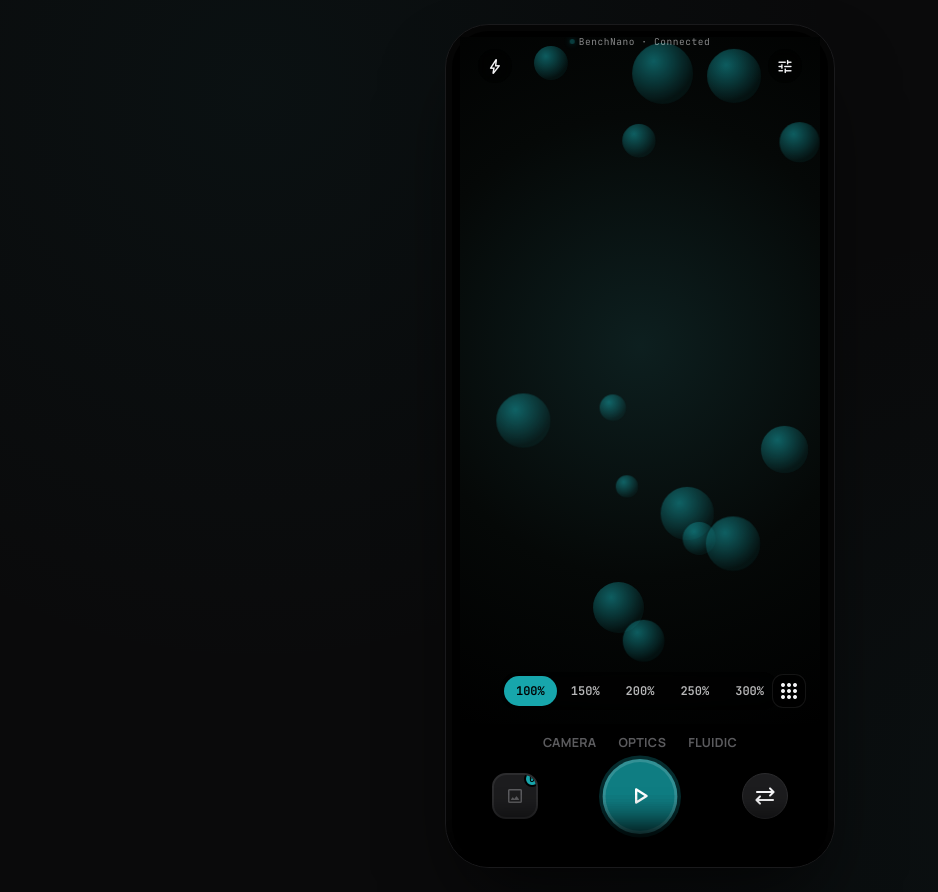
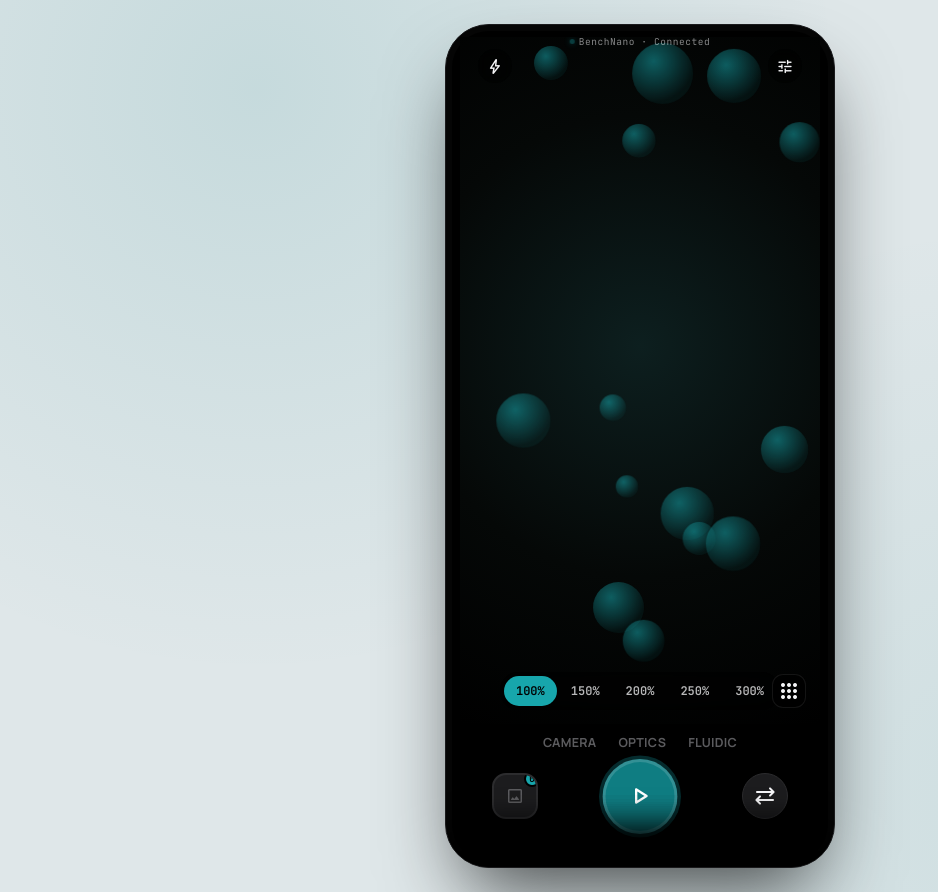
Before and after one commit to Alexsander-oml/BenchNano-Mobile, a plain HTML site: page src/index.html in a window 1280 px wide. Shown: the whole page, without its empty margins (0-938 px from the left). Drawn offline with nearby package versions, Linux system fonts and the light colour scheme.

Commit message:
Improve device preview background contrast

```diff
--- a/docs/assets/css/style.css
+++ b/docs/assets/css/style.css
@@ -17,10 +17,10 @@
 *{box-sizing:border-box; -webkit-tap-highlight-color:transparent;}
 html,body{margin:0;padding:0;}
 body{
-        background:#0a0a0b;
+        background:#dfe7e9;
         background-image:
-            radial-gradient(circle at 20% 10%, rgba(15,125,130,0.06), transparent 45%),
-            radial-gradient(circle at 80% 90%, rgba(15,125,130,0.05), transparent 45%);
+            radial-gradient(circle at 20% 10%, rgba(15,125,130,0.12), transparent 45%),
+            radial-gradient(circle at 80% 90%, rgba(15,125,130,0.08), transparent 45%);
         min-height:100vh;
         display:flex;
         align-items:flex-start;
--- a/src/assets/css/style.css
+++ b/src/assets/css/style.css
@@ -17,10 +17,10 @@
 *{box-sizing:border-box; -webkit-tap-highlight-color:transparent;}
 html,body{margin:0;padding:0;}
 body{
-        background:#0a0a0b;
+        background:#dfe7e9;
         background-image:
-            radial-gradient(circle at 20% 10%, rgba(15,125,130,0.06), transparent 45%),
-            radial-gradient(circle at 80% 90%, rgba(15,125,130,0.05), transparent 45%);
+            radial-gradient(circle at 20% 10%, rgba(15,125,130,0.12), transparent 45%),
+            radial-gradient(circle at 80% 90%, rgba(15,125,130,0.08), transparent 45%);
         min-height:100vh;
         display:flex;
         align-items:flex-start;
```
